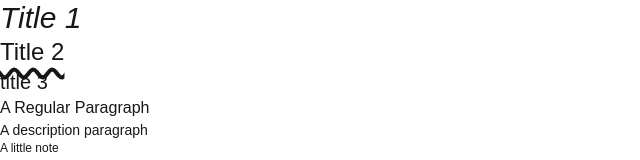
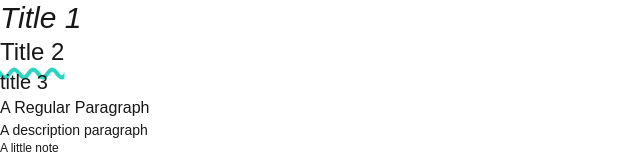
Before and after one commit to Nathan-Mwai/Learning-tailwind, a Next.js app: page / in a window 1280 px wide. Shown: the top 160 px of the page, without its empty margins (0-640 px from the left). Built offline with nearby package versions, Linux system fonts and the light colour scheme; a web font is replaced by a local one.

Commit message:
Added colour to my decorator

```diff
--- a/src/app/page.tsx
+++ b/src/app/page.tsx
@@ -25,7 +25,7 @@ export default function Home() {
     {/* Moving to typography */}
     <div>
       <p className="text-3xl italic">Title 1</p>
-      <p className="text-2xl underline underline-offset-8 decoration-wavy decoration-4">Title 2</p>
+      <p className="text-2xl underline underline-offset-8 decoration-teal-400 decoration-wavy decoration-4">Title 2</p>
       <p className="text-xl lowercase">Title 3</p>
       <p className="text-base capitalize">A regular paragraph</p>
       <p className="text-sm">A description paragraph</p>
```
